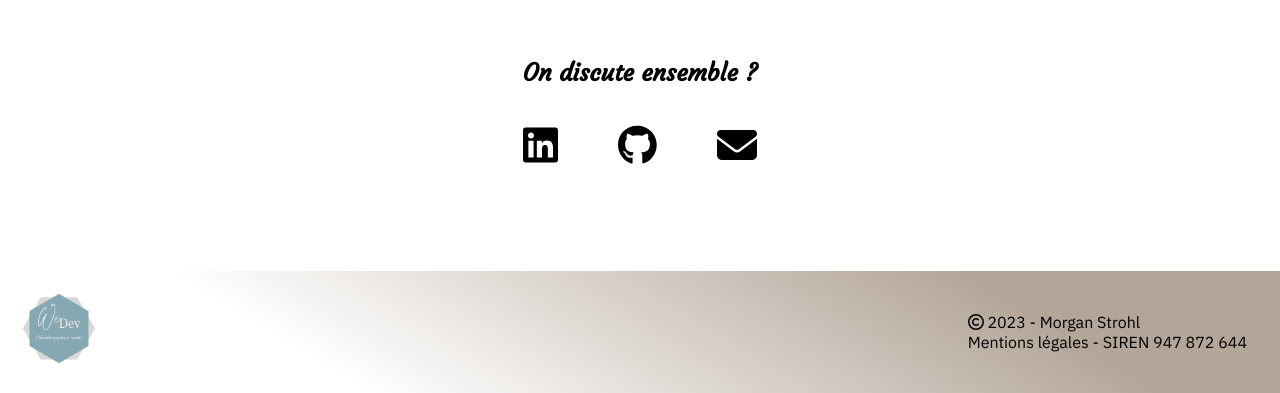
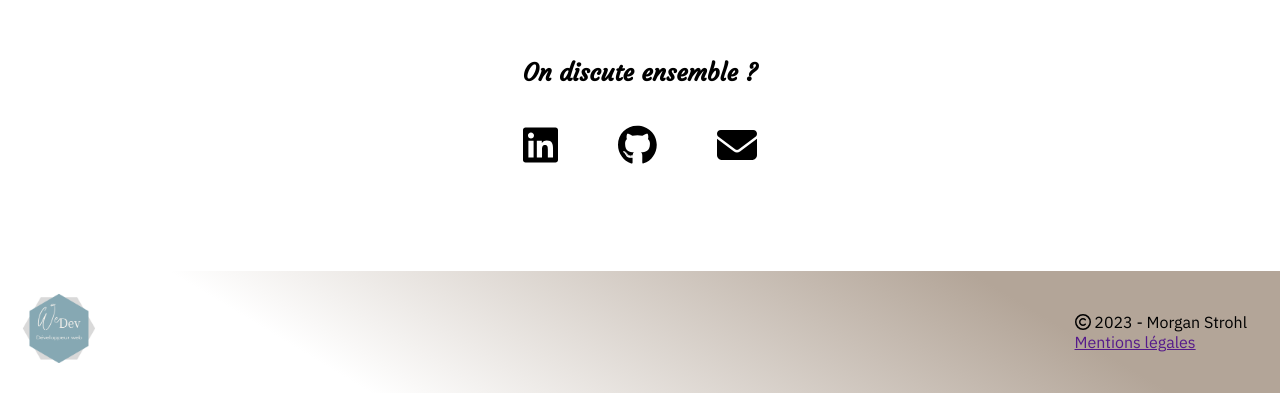
Before and after one commit to M0rgan52/wedev, a React (Create React App) app: page / in a window 1280 px wide. Shown: the part 3072-3465 px from the top of the page. Built offline with nearby package versions, Linux system fonts and the light colour scheme.

Commit message:
commit -m "FOOTER - Création du lien pour les mentions légales"

```diff
--- a/src/components/Footer.js
+++ b/src/components/Footer.js
@@ -15,7 +15,7 @@ function Footer() {
             icon={faCopyright}
             className="footer_copyright"></FontAwesomeIcon>
           <span> </span> 2023 - Morgan Strohl <br />
-          Mentions légales - SIREN 947 872 644
+          <a href="">Mentions légales</a>
         </p>
       </div>
     </div>
```
